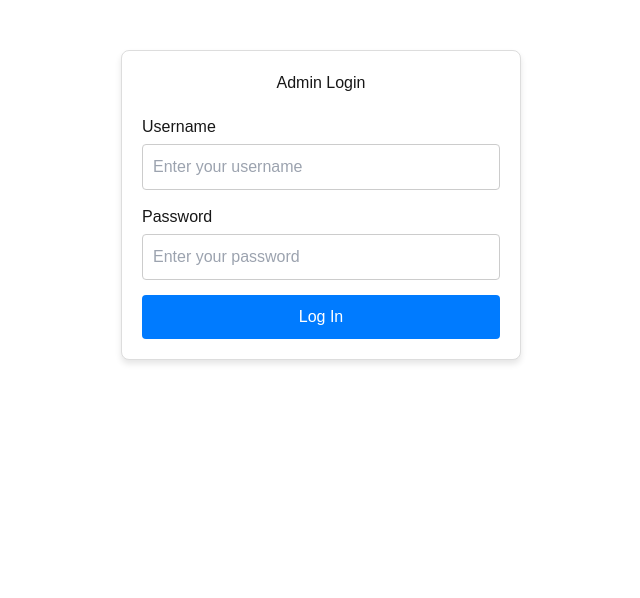
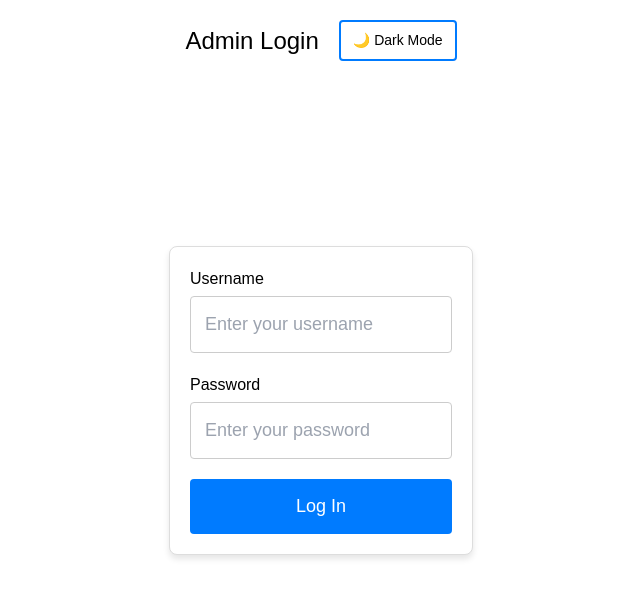
Before and after one commit to EdurekaRPI/front-end, a Next.js app: page /admin-login in a window 1280 px wide. Shown: the top 598 px of the page, without its empty margins (319-959 px from the left). Built offline with nearby package versions, Linux system fonts and the light colour scheme.

Commit message:
New admin login page
new design and added dark mode

```diff
--- a/src/app/admin-login/admin-login.module.css
+++ b/src/app/admin-login/admin-login.module.css
@@ -1,26 +1,92 @@
+.page {
+    width: 100vw;
+    height: 100vh;
+    overflow: hidden;
+    display: flex;
+    flex-direction: column;
+    align-items: center;
+    justify-content: center;
+}
+
+.header {
+    position: absolute;
+    top: 20px;
+    display: flex;
+    align-items: center;
+    gap: 20px;
+}
+
+.header h1 {
+    margin: 0;
+    font-size: 24px;
+}
+
+.dark {
+    --background: #121212;
+    --text: #e0e0e0;
+}
+
+.light {
+    --background: #ffffff;
+    --text: #000000;
+}
+
+.page.dark {
+    background-color: var(--background);
+    color: var(--text);
+}
+
+.page.light {
+    background-color: var(--background);
+    color: var(--text);
+}
+
+.toggleButton {
+    padding: 8px 12px;
+    background-color: transparent;
+    border: 2px solid #007bff;
+    border-radius: 4px;
+    cursor: pointer;
+    font-size: 14px;
+    transition: background-color 0.3s;
+    color: var(--text);
+}
+
+.toggleButton:hover {
+    background-color: #007bff;
+    color: white;
+}
+
 .container {
     max-width: 400px;
-    margin: 50px auto;
+    margin: 0 auto;
     padding: 20px;
     border: 1px solid #ddd;
     border-radius: 8px;
-    background-color: var(--background);
-    color: var(--text);
+    background-color: #ffffff; /* Light base for container */
+    color: #000000;
     box-shadow: 0 4px 6px rgba(0, 0, 0, 0.1);
 }
 
-.container h1 {
-    text-align: center;
-    margin-bottom: 20px;
+/* When dark mode is active, ensure the container also uses dark colors */
+.dark .container {
+    background-color: #1f1f1f;
+    color: #e0e0e0;
+    border: 1px solid #333;
 }
 
 .form {
     display: flex;
     flex-direction: column;
+    align-items: center;
 }
 
 .formGroup {
-    margin-bottom: 15px;
+    margin-bottom: 20px;
+    width: 100%;
+    display: flex;
+    flex-direction: column;
+    align-items: flex-start;
 }
 
 .formGroup label {
@@ -31,20 +97,29 @@
 
 .formGroup input {
     width: 100%;
-    padding: 10px;
+    padding: 14px;
     box-sizing: border-box;
     border: 1px solid #ccc;
     border-radius: 4px;
+    font-size: 18px;
+}
+
+.dark .formGroup input {
+    background-color: #2c2c2c;
+    border: 1px solid #555;
+    color: #e0e0e0;
 }
 
 .loginButton {
-    padding: 10px;
+    padding: 14px;
     background-color: #007bff;
     color: white;
     border: none;
     border-radius: 4px;
     cursor: pointer;
-    font-size: 16px;
+    font-size: 18px;
+    width: 100%;
+    text-align: center;
 }
 
 .loginButton:hover {
--- a/src/app/admin-login/page.tsx
+++ b/src/app/admin-login/page.tsx
@@ -1,11 +1,39 @@
 'use client';
 
+import { useState, useEffect } from 'react';
 import styles from './admin-login.module.css';
 
 export default function Page() {
+    const [isDarkMode, setIsDarkMode] = useState(false);
+
+    useEffect(() => {
+        const savedTheme = localStorage.getItem('theme');
+        if (savedTheme === 'dark') {
+            setIsDarkMode(true);
+        }
+    }, []);
+
+    useEffect(() => {
+        if (isDarkMode) {
+            localStorage.setItem('theme', 'dark');
+        } else {
+            localStorage.setItem('theme', 'light');
+        }
+    }, [isDarkMode]);
+
+    const toggleDarkMode = () => {
+        setIsDarkMode((prev) => !prev);
+    };
+
     return (
+        <div className={`${styles.page} ${isDarkMode ? styles.dark : styles.light}`}>
+            <div className={styles.header}>
+                <h1>Admin Login</h1>
+                <button className={styles.toggleButton} onClick={toggleDarkMode}>
+                    {isDarkMode ? '☀️ Light Mode' : '🌙 Dark Mode'}
+                </button>
+            </div>
             <div className={styles.container}>
-            <h1>Admin Login</h1>
                 <form className={styles.form} onSubmit={(e) => e.preventDefault()}>
                     <div className={styles.formGroup}>
                         <label htmlFor="username">Username</label>
@@ -34,5 +62,6 @@ export default function Page() {
                     </button>
                 </form>
             </div>
+        </div>
     );
 }
```
Lines whose indentation alone changed are shown as unchanged.
